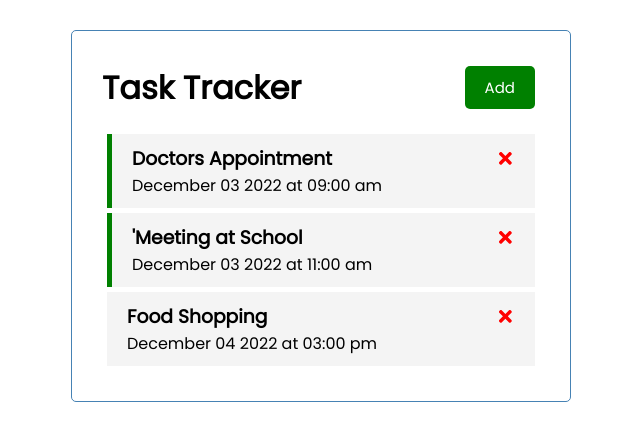
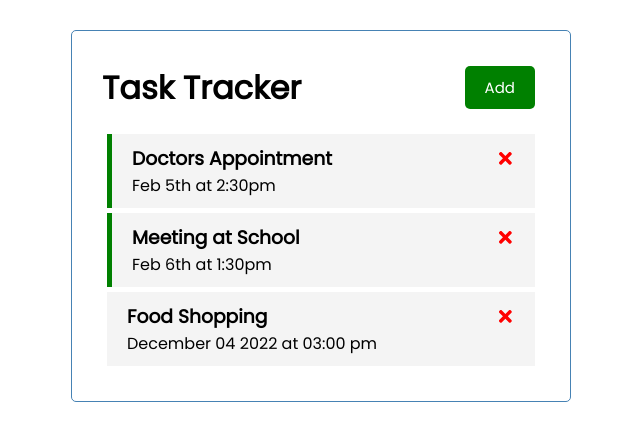
Before and after one commit to sayemalmahdi/react-task-tracker, a React (Create React App) app: page / in a window 1280 px wide. Shown: the top 440 px of the page, without its empty margins (319-959 px from the left). Built offline with nearby package versions, Linux system fonts and the light colour scheme; data requests are answered from the project's data file.

Commit message:
Toggle Reminder On Server Done

```diff
--- a/db.json
+++ b/db.json
@@ -3,13 +3,13 @@
     {
       "id": 1,
       "text": "Doctors Appointment",
-      "day": "December 03 2022 at 09:00 am",
+      "day": "Feb 5th at 2:30pm",
       "reminder": true
     },
     {
       "id": 2,
-      "text": "'Meeting at School",
-      "day": "December 03 2022 at 11:00 am",
+      "text": "Meeting at School",
+      "day": "Feb 6th at 1:30pm",
       "reminder": true
     },
     {
--- a/src/App.js
+++ b/src/App.js
@@ -24,6 +24,15 @@
     return data
   }
 
+//Fetech Task singular
+const fetchTask = async (id) => {
+  const res = await fetch(`http://localhost:5000/tasks/${id}`)
+  const data = await res.json()
+
+  return data
+}
+
+
 // Delete Task
 const deleteTask = async (id) => {
   await fetch (`http://localhost:5000/tasks/${id}`, {
@@ -34,9 +43,22 @@
 }
 
 // Toggle Reminder
-const toggleReminder = (id) => {
+const toggleReminder = async(id) => {
+  const taskToToggle = await fetchTask(id)
+  const updTask = { ...taskToToggle, reminder: !taskToToggle.reminder }
+
+  const res = await fetch(`http://localhost:5000/tasks/${id}`, {
+    method: 'PUT',
+    headers: {
+      'Content-type': 'application/json',
+    },
+    body: JSON.stringify(updTask),
+  })
+
+  const data = await res.json()
+
   // console.log (id)
-  setTasks (tasks.map((task) => task.id === id ? {...task, reminder: !task.reminder} : task))
+  setTasks (tasks.map((task) => task.id === id ? {...task, reminder:data.reminder} : task))
 }
 
 // Add Task
```
